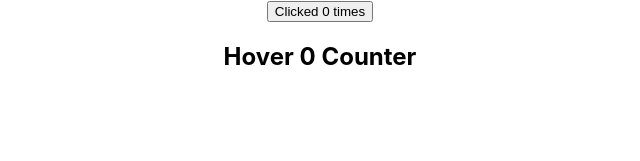
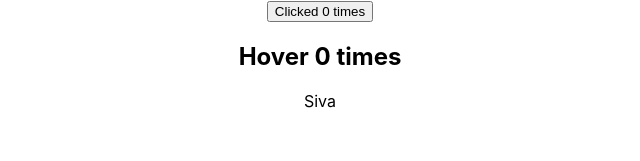
Before and after one commit to Sivakumar-U/React-JS, a React (Create React App) app: page / in a window 1280 px wide. Shown: the top 161 px of the page, without its empty margins (320-960 px from the left). Built offline with nearby package versions, Linux system fonts and the light colour scheme.

Commit message:
Step1 to create a React props

```diff
--- a/src/App.js
+++ b/src/App.js
@@ -26,15 +26,23 @@
 import PortalDemo from './components/PortalDemo';
 import ClickCounter from './components/ClickCounter';
 import HoverCounter from './components/HoverCounter';
+import ClickCounterTwo from './components/ClickCounterTwo';
+import HoverCounterTwo from './components/HoverCounterTwo';
+import User from './components/User';
 
 function App() {
   return (
     <div className="App">
-      <ClickCounter/>
-      <HoverCounter/>
+
+      <ClickCounterTwo />
+      <HoverCounterTwo />
+      <User name="Siva"/>
 
       {
       /*<Counter/>
+
+      <ClickCounter/>
+      <HoverCounter/>
 
       <PortalDemo/>
 
--- /dev/null
+++ b/src/components/ClickCounterTwo.js
@@ -0,0 +1,24 @@
+import React, { Component } from 'react'
+
+class ClickCounterTwo extends Component {
+    constructor(props) {
+      super(props)
+
+      this.state = {
+         Count : 0
+      }
+    }
+
+    incrementCount = () =>{
+        this.setState(prevState => {
+            return {Count:prevState.Count+1}
+        })
+    }
+
+  render() {
+    const { Count } = this.state
+    return <button onClick={this.incrementCount}>Clicked {Count} times</button>
+  }
+}
+
+export default ClickCounterTwo
--- /dev/null
+++ b/src/components/HoverCounterTwo.js
@@ -0,0 +1,25 @@
+import React, { Component } from 'react'
+
+class HoverCounterTwo extends Component {
+
+    constructor(props) {
+        super(props)
+
+        this.state = {
+           Count : 0
+        }
+      }
+
+      incrementCount = () =>{
+          this.setState(prevState => {
+              return {Count:prevState.Count+1}
+          })
+      }
+
+  render() {
+    const { Count } = this.state
+    return <h2 onMouseOver={this.incrementCount}>Hover {Count} times</h2>
+  }
+}
+
+export default HoverCounterTwo
--- /dev/null
+++ b/src/components/User.js
@@ -0,0 +1,13 @@
+import React, { Component } from 'react'
+
+class User extends Component {
+  render() {
+    return (
+      <div>
+        {this.props.name}
+      </div>
+    )
+  }
+}
+
+export default User
```
